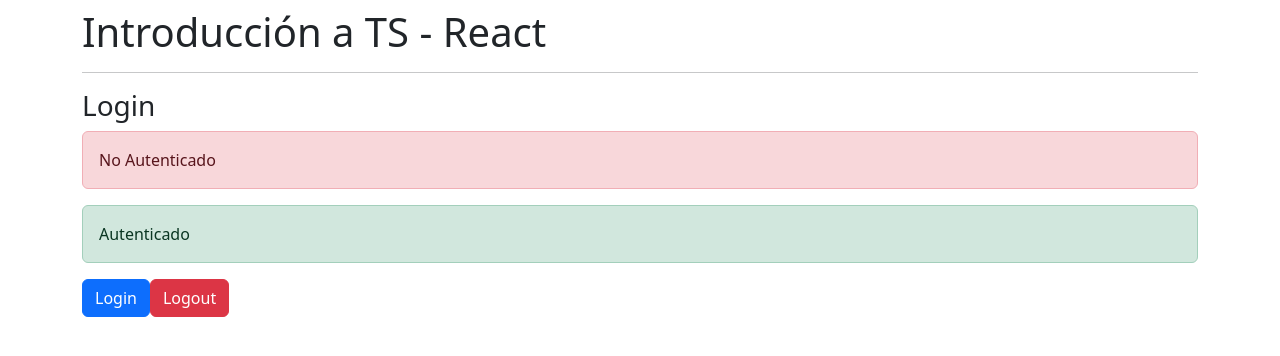
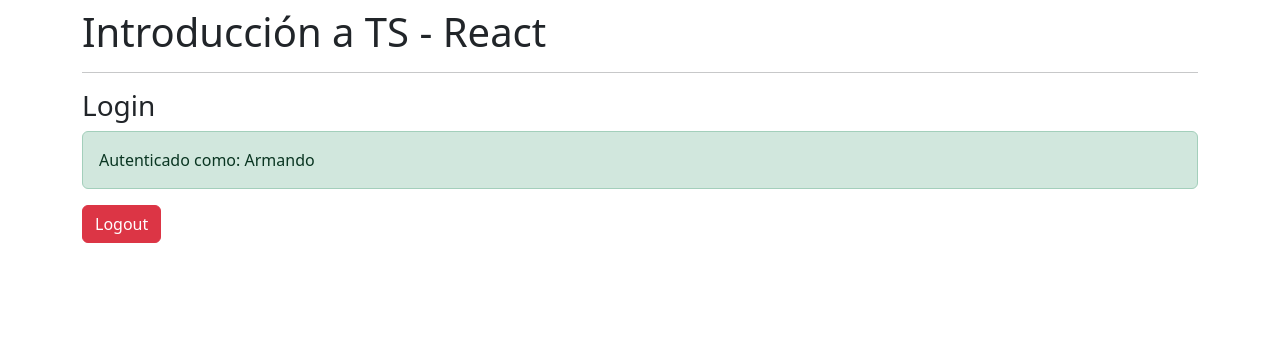
Before and after one commit to armandotechno/repaso-react-ts, a React (Create React App) app: page / in a window 1280 px wide. Both pictures are taken after a click on the button "Login". Shown: the top 356 px of the page. Built offline with nearby package versions, Linux system fonts and the light colour scheme.

Commit message:
Login y Logout

```diff
--- a/src/components/Login.tsx
+++ b/src/components/Login.tsx
@@ -1,3 +1,4 @@
+import { type } from "os";
 import { useEffect, useReducer } from "react"
 
 interface AuthState {
@@ -14,7 +15,14 @@ const initialState: AuthState = {
     nombre: ''
 }
 
-type AuthAction = { type: 'logout' };
+type Login = {
+    username: string;
+    nombre: string;
+}
+
+type AuthAction =
+    | { type: 'logout' }
+    | { type: 'login', payload: Login }
 
 const authReducer = ( state: AuthState, action: AuthAction ): AuthState => {
 
@@ -26,6 +34,14 @@ const authReducer = ( state: AuthState, action: AuthAction ): AuthState => {
                 username: '',
                 nombre: ''
             }
+        case 'login':
+            const { username, nombre } = action.payload;
+            return {
+                validando: false,
+                token: 'ABC123',
+                username,
+                nombre
+            }
 
         default:
             return state;
@@ -34,7 +50,7 @@ const authReducer = ( state: AuthState, action: AuthAction ): AuthState => {
 
 export const Login = () => {
 
-    const [{ validando }, dispatch] = useReducer(authReducer, initialState);
+    const [{ validando, token, nombre }, dispatch] = useReducer(authReducer, initialState);
 
     useEffect(() => {
         setTimeout(() => {
@@ -54,29 +70,55 @@ export const Login = () => {
         )
     }
 
+    const login = () => {
+        dispatch({
+            type: 'login',
+            payload: {
+                nombre: 'Armando',
+                username: 'MandoJose'
+            }
+        })
+    }
+
+    const logout = () => {
+        dispatch({ type: "logout" })
+    }
+
     return (
         <>
             <h3>Login</h3>
 
-            <div className="alert alert-danger">
-                No Autenticado
-            </div>
+            {
+                ( token )
+                    ? <div className="alert alert-success">Autenticado como: { nombre }</div>
+                    : <div className="alert alert-danger">No Autenticado</div>
+            }
 
-            <div className="alert alert-success">
-                Autenticado
-            </div>
+            {
+                ( token )
+                    ?
+                    (
+                    <button
+                        className="btn btn-danger"
+                        onClick={ logout }
+                    >
+                        Logout
+                    </button>
+                    )
+                    :
+                    (
+                    <button
+                        className="btn btn-primary"
+                        onClick={ login }
+                    >
+                        Login
+                    </button>
+                    )
+            }
 
-            <button
-                className="btn btn-primary"
-            >
-                Login
-            </button>
 
-            <button
-                className="btn btn-danger"
-            >
-                Logout
-            </button>
+
+
         </>
     )
 }
```
